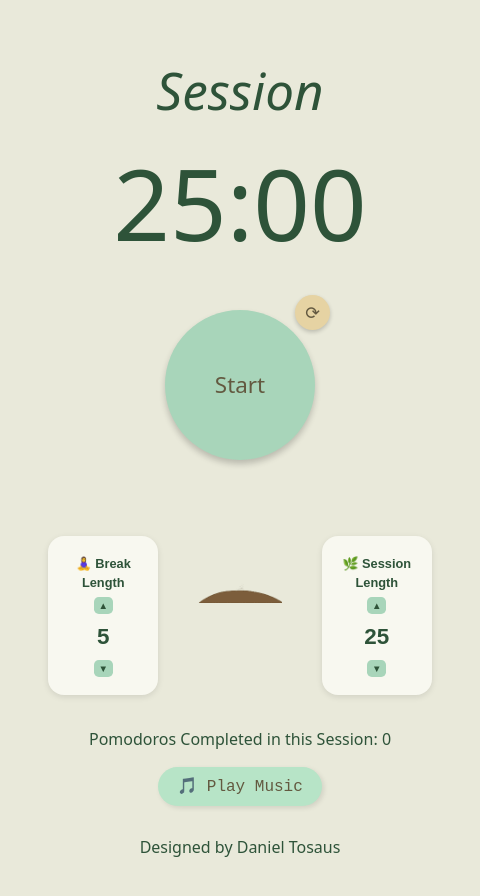
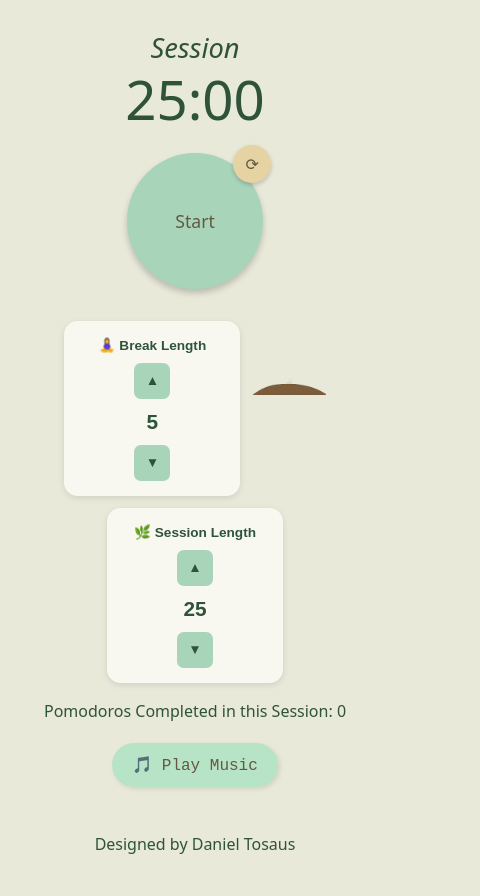
Before and after one commit to DanielTosaus/pomodoro_clock, a React (Vite) app: page / in a window 390 px wide. Shown: the top 896 px of the page, 480 px wide, since content can reach past the window. Built offline with nearby package versions, Linux system fonts and the light colour scheme.

Commit message:
Improved app feel and added Android Assets

```diff
--- a/package.json
+++ b/package.json
@@ -21,7 +21,8 @@
     "rollup": "^4.59.0"
   },
   "devDependencies": {
-    "@capacitor/cli": "^8.5.3",
+    "@capacitor/assets": "^3.0.5",
+    "@capacitor/cli": "^8.4.3",
     "@eslint/js": "^9.21.0",
     "@types/react": "^19.0.10",
     "@types/react-dom": "^19.0.4",
--- a/src/App.css
+++ b/src/App.css
@@ -5,17 +5,20 @@
   text-align: center;
   color: #2E5339;
 }
+
 #time-left {
   font-size: 6.2em;
-  margin:0;
-  padding:0;
+  margin: 0;
+  padding: 0;
 }
+
 #timer-label {
   font-size: 3.2em;
   font-style: italic;
-  margin:20px 0 0 0;
-  padding:0;
+  margin: 20px 0 0 0;
+  padding: 0;
 }
+
 #timer-buttons-container {
   display: flex;
   justify-content: center;
@@ -25,7 +28,7 @@
 
 .button-wrapper {
   position: relative;
-  width: 150px; /* control size of the circle */
+  width: 150px;
   height: 150px;
 }
 
@@ -40,7 +43,7 @@
   background-color: #a8d5ba;
   border: none;
   box-shadow: 0 4px 6px rgba(0, 0, 0, 0.2);
-  transition: background 0.3s;
+  transition: background-color 0.3s;
 }
 
 #start_stop:hover {
@@ -121,7 +124,7 @@
   margin: 0.2em 0;
 }
 
-#plant{
+#plant {
   width: 20%;
   height: 20%;
 }
@@ -171,6 +174,158 @@
 }
 
 @keyframes fadeIn {
-  0%   { opacity: 0; transform: translateY(10px); }
-  100% { opacity: 1; transform: translateY(0); }
+  0% {
+    opacity: 0;
+    transform: translateY(10px);
+  }
+  100% {
+    opacity: 1;
+    transform: translateY(0);
+  }
 }
+
+/* =========================
+   MOBILE RESPONSIVE STYLES
+   ========================= */
+
+@media screen and (max-width: 600px) {
+  #root {
+    width: 100%;
+    max-width: 100%;
+    margin: 0;
+    padding: 1rem 0.75rem;
+    overflow-x: hidden;
+  }
+
+  #time-left {
+    font-size: clamp(3rem, 14vw, 5rem);
+    line-height: 1.1;
+  }
+
+  #timer-label {
+    font-size: clamp(1.5rem, 7vw, 2.4rem);
+    margin-top: 0.75rem;
+  }
+
+  #timer-buttons-container {
+    margin-top: 1.5rem;
+  }
+
+  .button-wrapper {
+    width: clamp(110px, 35vw, 140px);
+    height: clamp(110px, 35vw, 140px);
+  }
+
+  #start_stop {
+    font-size: 1.1em;
+    padding: 0.6em;
+  }
+
+  #reset {
+    width: 38px;
+    height: 38px;
+    top: -8px;
+    right: -8px;
+    font-size: 1em;
+    padding: 0;
+  }
+
+  #selectors-wrapper {
+    gap: 0.75rem;
+    margin-top: 2rem;
+    margin-bottom: 1rem;
+    flex-wrap: wrap;
+    align-items: stretch;
+  }
+
+  .time-selector {
+    width: auto;
+    min-width: 0;
+    flex: 1 1 120px;
+    max-width: 160px;
+    margin: 0;
+    padding: 0.75rem 0.5rem;
+    border-radius: 0.85rem;
+  }
+
+  .time-selector p {
+    font-size: 0.85em;
+  }
+
+  .time-selector button {
+    font-size: 0.85em;
+    padding: 0.5em 0.7em;
+    margin: 0.25em;
+    min-width: 36px;
+    min-height: 36px;
+  }
+
+  .time-selector #session-length,
+  .time-selector #break-length {
+    font-size: 1.3em;
+  }
+
+  #plant {
+    width: 20%;
+    height: 20%;
+    object-fit: contain;
+  }
+
+  .lofi-player {
+    width: 100%;
+    margin-top: 1.25rem;
+    padding-bottom: 1rem;
+  }
+
+  .lofi-button {
+    font-size: 1rem;
+    padding: 0.75em 1.25em;
+    min-height: 44px;
+  }
+
+  .volume-slider {
+    width: min(100%, 260px);
+    justify-content: center;
+  }
+
+  .volume-slider input[type="range"] {
+    max-width: 100%;
+  }
+
+  /* Avoid hover-only styling on touch devices */
+  #start_stop:hover,
+  #reset:hover,
+  .time-selector button:hover,
+  .lofi-button:hover {
+    /* Keep the normal colors on touch screens */
+  }
+}
+
+/* Extra-small phones */
+@media screen and (max-width: 360px) {
+  #root {
+    padding: 0.75rem 0.5rem;
+  }
+
+  #selectors-wrapper {
+    gap: 0.5rem;
+  }
+
+  .time-selector {
+    flex-basis: 110px;
+    padding: 0.65rem 0.35rem;
+  }
+
+  #time-left {
+    font-size: 2.8rem;
+  }
+
+  #timer-label {
+    font-size: 1.4rem;
+  }
+}
+
+/* Remove the blue tap highlight on mobile */
+* {
+  -webkit-tap-highlight-color: transparent;
+}
```
Also changed, not shown: 2 other files (tests, documents, lock files or other folders).
